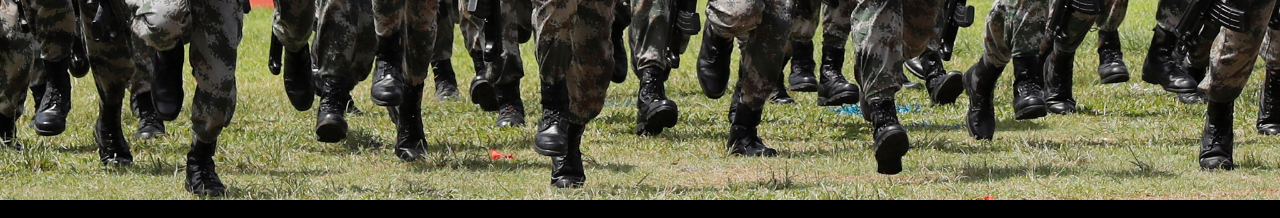
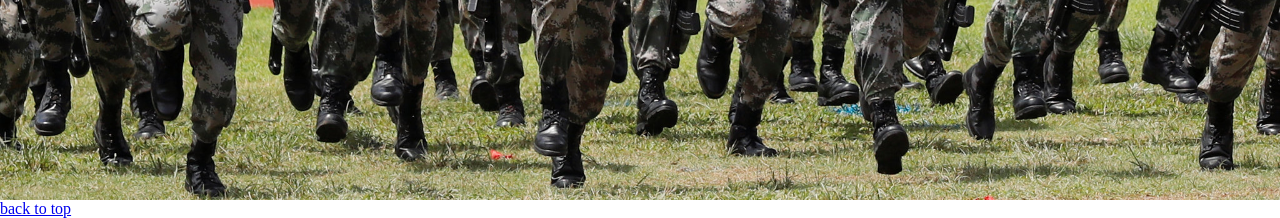
Before and after one commit to YeloDriver/The-hunter, a Django app: page / in a window 1280 px wide. Shown: the part 2120-2338 px from the top of the page. Run offline with Django 3.2, Linux system fonts and the light colour scheme.

Commit message:
Update home.html

```diff
--- a/sitechat/templates/home.html
+++ b/sitechat/templates/home.html
@@ -68,7 +68,7 @@
 
 
       </div>
-
+      <a href="#">back to top</a>
 
 
 
```
